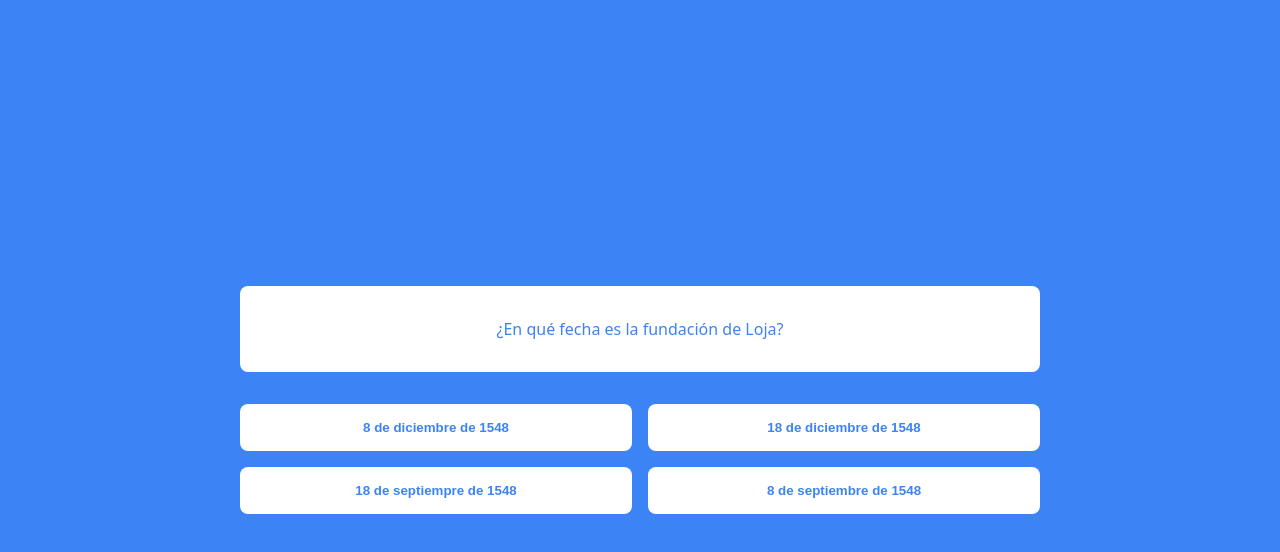
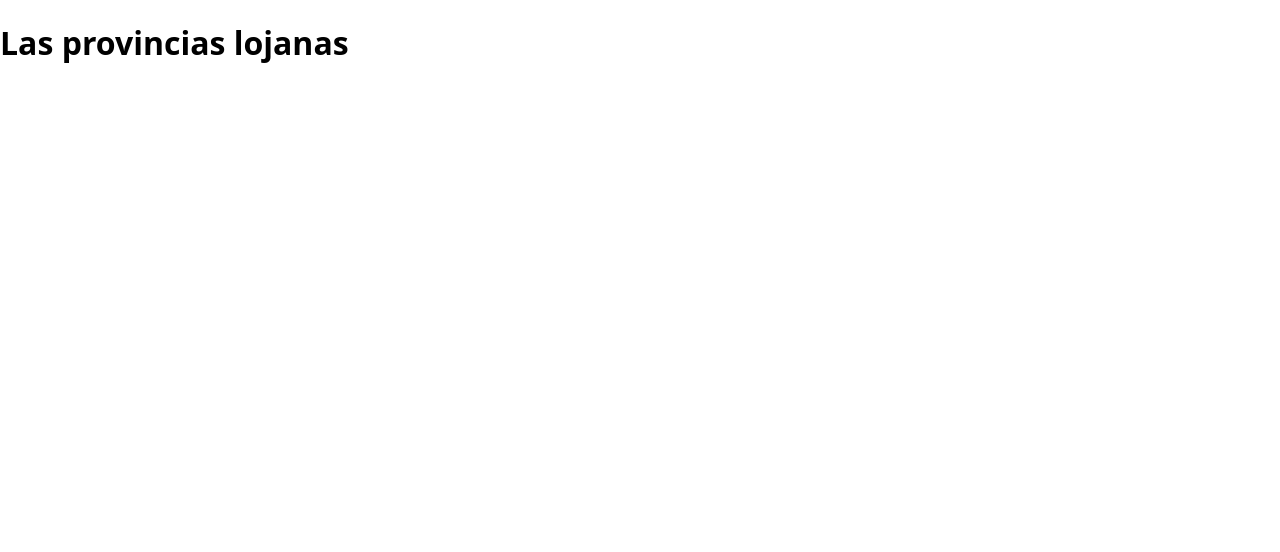
Before and after one commit to UEFLI-Ciencias-Sociales/fiestas-patronales, a React (Create React App) app: page / in a window 1280 px wide. Shown: the top 552 px of the page. Built offline with nearby package versions, Linux system fonts and the light colour scheme.

Commit message:
react-router implementado exitosamente

```diff
--- a/package.json
+++ b/package.json
@@ -8,6 +8,7 @@
     "@testing-library/user-event": "^12.1.10",
     "react": "^17.0.2",
     "react-dom": "^17.0.2",
+    "react-router-dom": "^5.2.0",
     "react-scripts": "4.0.3",
     "web-vitals": "^1.0.1"
   },
--- a/src/App.js
+++ b/src/App.js
@@ -1,11 +1,21 @@
-import { Quiz } from './pages/Quiz'
+import { Quiz } from "./pages/Quiz";
+import { Home } from "./pages/Home";
+import { BrowserRouter as Router, Route, Switch } from "react-router-dom";
 
 function App() {
   return (
-    <>
-    <Quiz />
-    </>
-  )
+    <Router>
+      <Switch>
+        <Route exact path="/">
+          <Home />
+        </Route>
+
+        <Route exact path="/quiz">
+          <Quiz />
+        </Route>
+      </Switch>
+    </Router>
+  );
 }
 
-export default App
+export default App;
--- /dev/null
+++ b/src/pages/Home/home.js
@@ -0,0 +1,9 @@
+import React from 'react'
+
+export default function Home() {
+  return (
+    <>
+      <h1>Las provincias lojanas</h1>
+    </>
+  )
+}
--- /dev/null
+++ b/src/pages/Home/index.js
@@ -0,0 +1,3 @@
+import Home from "./home";
+
+export { Home };
```
Also changed, not shown: 2 other files (tests, documents, lock files or other folders).
